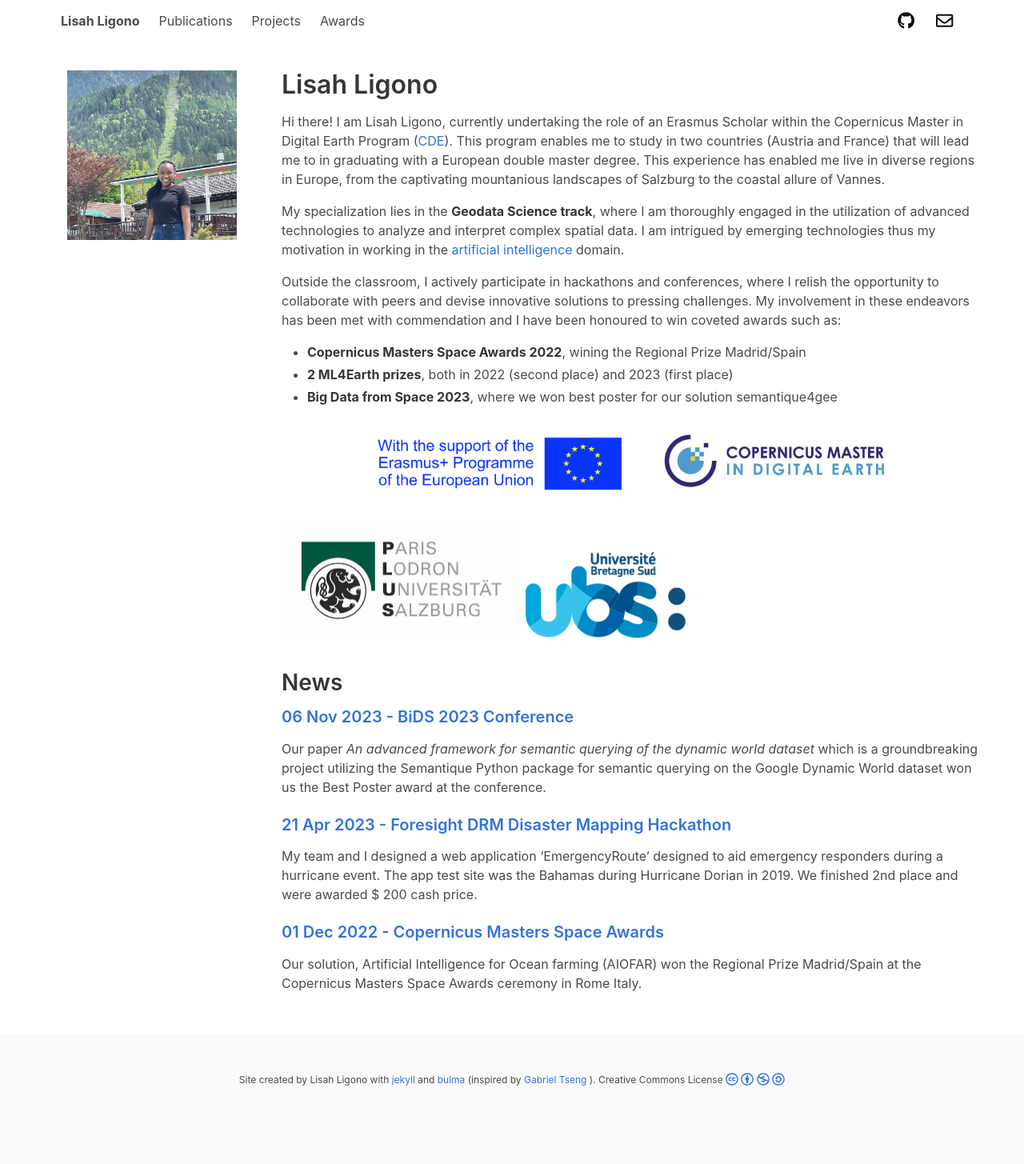
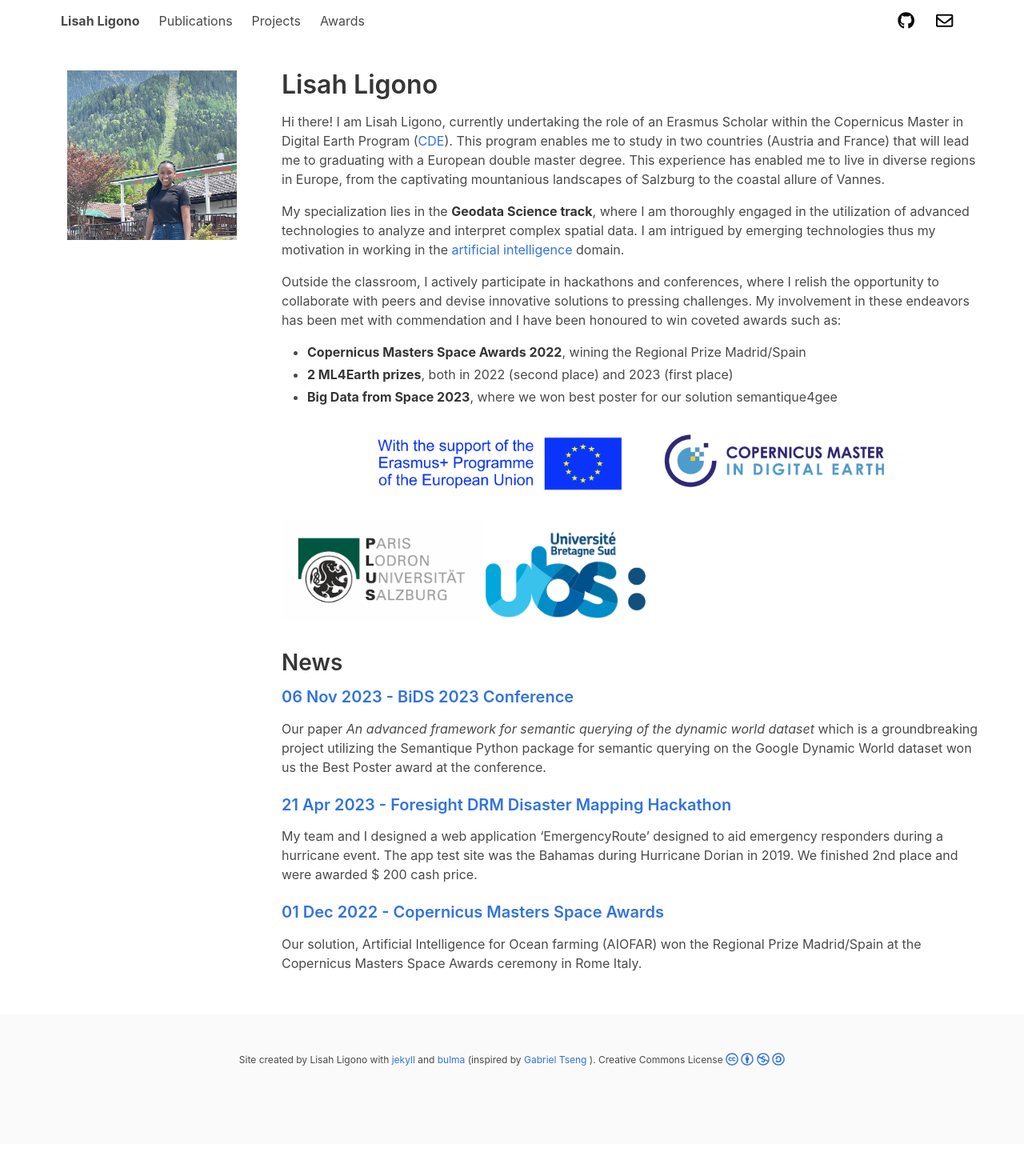
Before and after one commit to lisahligono/lisahligono.github.io, a Jekyll site: the page built from index.html, in a window 1280 px wide. Shown: the whole page at 80% size. Built offline with Jekyll 4.4.1, drawn with Linux system fonts in a browser that asks for light colours; nearby versions of some CDN libraries; a style sheet for code colours, icons or effects is not loaded; after the commit the page ends 1430 px from its top, so only the background shows below that.

Commit message:
Update description.md

```diff
--- a/_includes/description.md
+++ b/_includes/description.md
@@ -1,4 +1,4 @@
-Hi there! I am Lisah Ligono, currently undertaking the role of an Erasmus Scholar within the Copernicus Master in Digital Earth Program ([CDE](https://master-cde.eu)). This program enables me to study in two countries (Austria and France) that will lead me to in graduating with a European double master degree. This experience has enabled me live in diverse regions in Europe, from the captivating mountanious landscapes of Salzburg to the coastal allure of Vannes.
+Hi there! I am Lisah Ligono, currently undertaking the role of an Erasmus Scholar within the Copernicus Master in Digital Earth Program ([CDE](https://master-cde.eu)). This program enables me to study in two countries (Austria and France) that will lead me to graduating with a European double master degree. This experience has enabled me to live in diverse regions in Europe, from the captivating mountanious landscapes of Salzburg to the coastal allure of Vannes.
 
 My specialization lies in the **Geodata Science track**, where I am thoroughly engaged in the utilization of advanced technologies to analyze and interpret complex spatial data. I am intrigued by emerging technologies thus my motivation in working in the [artificial intelligence](https://en.wikipedia.org/wiki/Artificial_intelligence) domain.
 
@@ -13,5 +13,5 @@
 ![Image Description](assets/img/cde_portfolio/erasmus.jpeg){:width="440px"}
 ![Image Description](assets/img/cde_portfolio/cde.jpg){:width="340px"}
 
-![Image Description](assets/img/cde_portfolio/plus2.jpeg){:width="300px"}
+![Image Description](assets/img/cde_portfolio/plus2.jpeg){:width="250px"}
 ![Image Description](assets/img/cde_portfolio/ubs_logo.png){:width="200px"}
```
